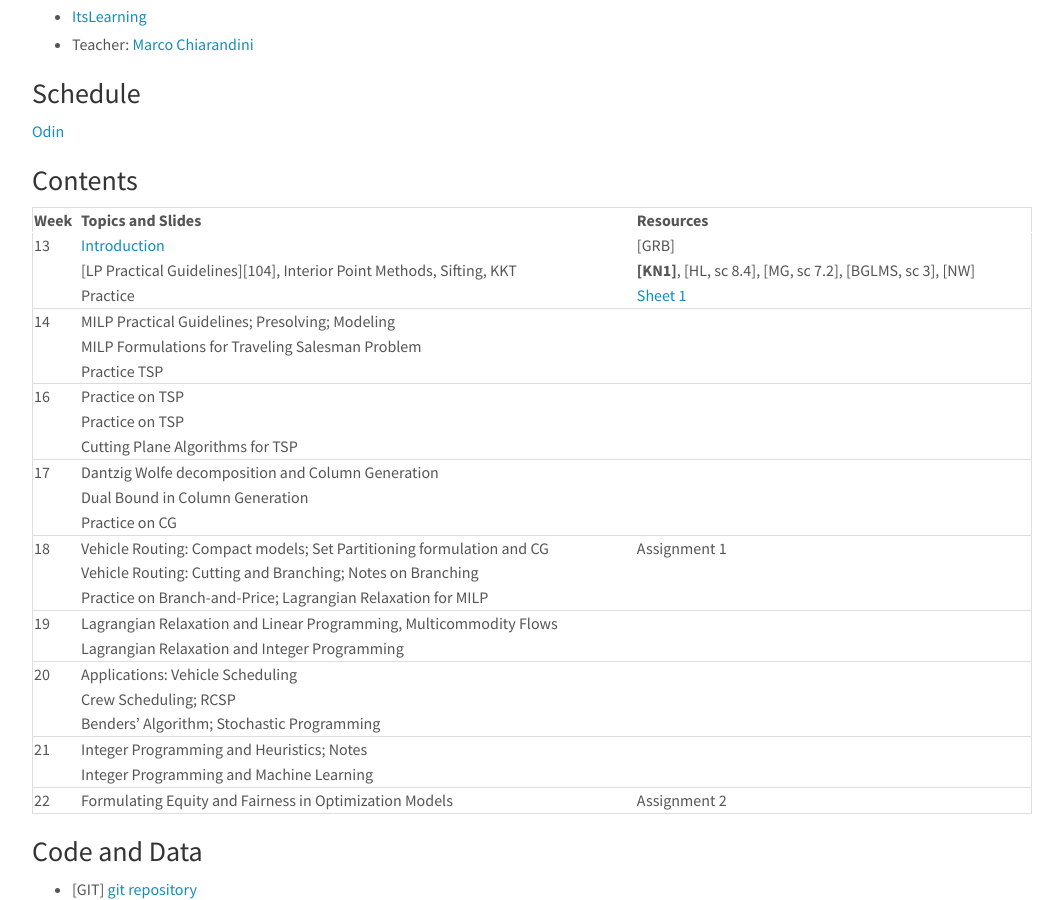
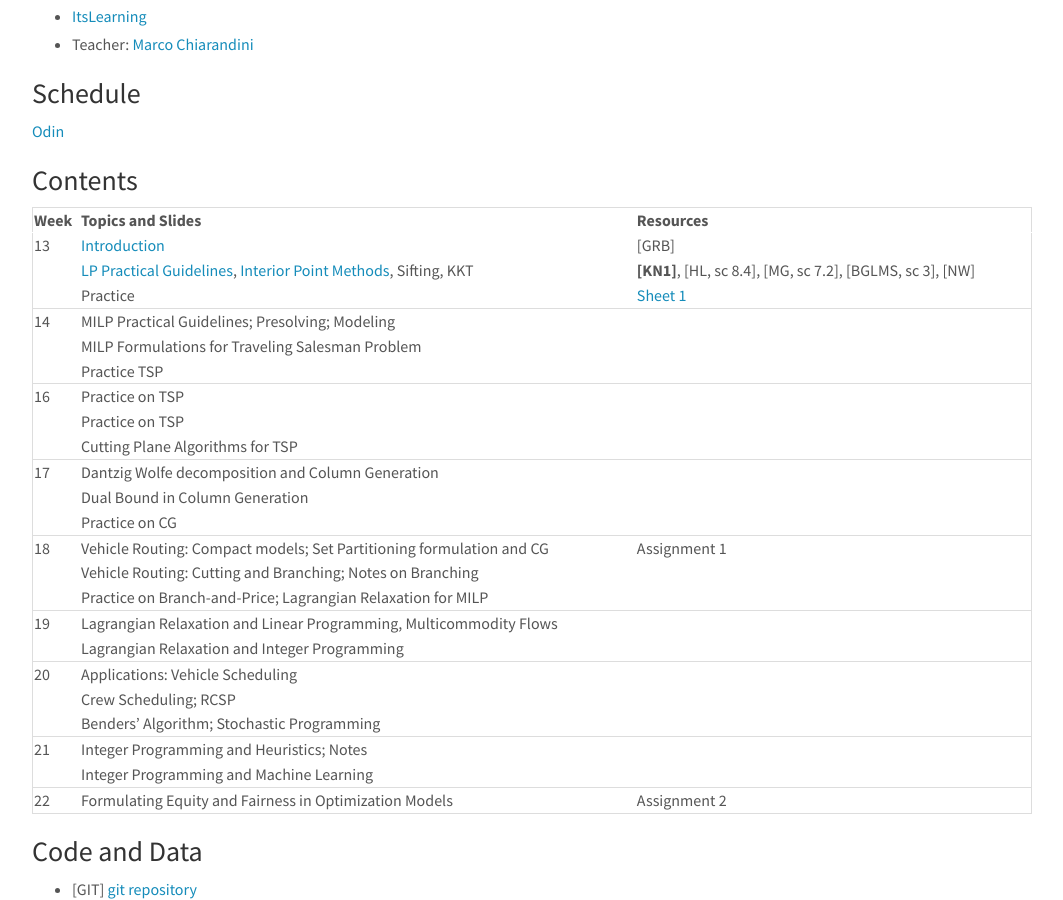
Before and after one commit to DM872/dm872.github.io, a Jekyll site: the page built from index.md, in a window 1280 px wide and 900 px high, scrolled down 314 px. Shown: the whole window, without its empty margins (108-1171 px from the left). Built offline with Jekyll 4.4.1, drawn with Linux system fonts in a browser that asks for light colours; nearby versions of some CDN libraries; comment, search, counter and statistics services are not loaded; some of the changed lines change nothing that is shown.

Commit message:
added interiori

```diff
--- a/index.md
+++ b/index.md
@@ -57,7 +57,7 @@ w3.includeHTML();
 | Week | Topics and Slides                                                    | Resources                                                  |
 |------+----------------------------------------------------------------------+------------------------------------------------------------|
 |   13 | [Introduction][51]                                                         | [GRB]                                                      |
-|      | [LP Practical Guidelines][104], Interior Point Methods, Sifting, KKT        | **[KN1]**, [HL, sc 8.4], [MG, sc 7.2], [BGLMS, sc 3], [NW] |
+|      | [LP Practical Guidelines][104], [Interior Point Methods][110], Sifting, KKT        | **[KN1]**, [HL, sc 8.4], [MG, sc 7.2], [BGLMS, sc 3], [NW] |
 |      | Practice                                                             | [Sheet 1][11]                                                  |
 |------+----------------------------------------------------------------------+------------------------------------------------------------|
 |   14 | MILP Practical Guidelines; Presolving; Modeling                      |                                                            |
@@ -384,8 +384,11 @@ w3.includeHTML();
 [108]: {{ site.baseurl }}{% post_url 2022-05-30-exams %}
 
 
-[104]: {{ https://docs.google.com/presentation/d/1b6FRSO-KjgBJxeybW63oW3dBznAQxJ66HP0WHXTgsxY/edit?usp=sharing }}
-[105]: {{ https://docs.google.com/presentation/d/13UPVjMRNn524ej_-cPFZS1CWzPlMs1HxkhdyfWVJrro/edit?usp=sharing }}
+[104]: {{ "https://docs.google.com/presentation/d/1b6FRSO-KjgBJxeybW63oW3dBznAQxJ66HP0WHXTgsxY/edit?usp=sharing" }}
+[105]: {{ "https://docs.google.com/presentation/d/13UPVjMRNn524ej_-cPFZS1CWzPlMs1HxkhdyfWVJrro/edit?usp=sharing" }}
+
+
+[110]: {{ "/assets/dm872-interior.pdf" | absolute_url }}
 
 <!--
 [104]: {{ "/assets/dm872-guidelines_lp.pdf" | absolute_url  }}
```
Also changed, not shown: 1 other file.
